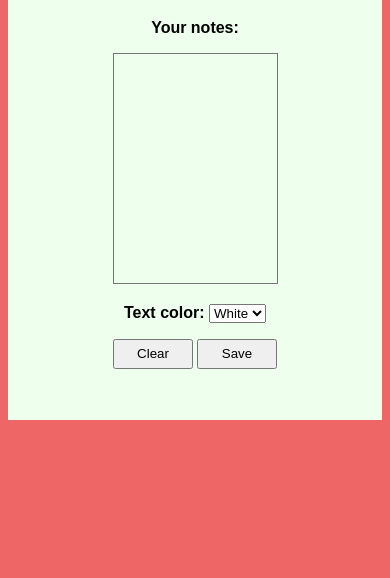
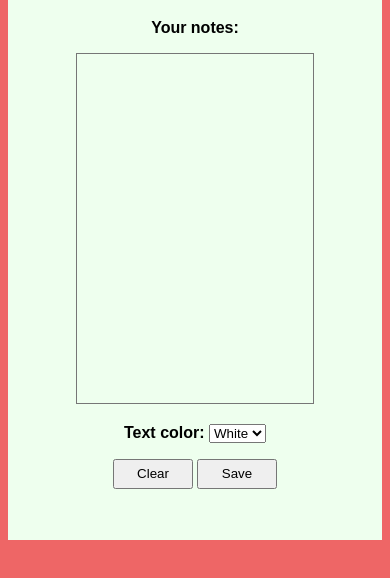
Before and after one commit to myzo/pebble_notes_app, a plain HTML site: page index.html in a window 390 px wide. Shown: the part 72-650 px from the top of the page. Drawn offline with Linux system fonts and the light colour scheme.

Commit message:
Fixed zoom problem on mobile

```diff
--- a/index.html
+++ b/index.html
@@ -12,13 +12,14 @@
   	  }
 
   	  #content {
-  	  	height: 480px;
+  	  	height: 600px;
   	  	padding: 2px;
   	  	background-color: #eeffee;
   	  }
 
   	  #notes {
   	  	resize: none;
+  	  	font-size: 20px;
   	  	background-color: #eeffee;
   	  }
 
```
